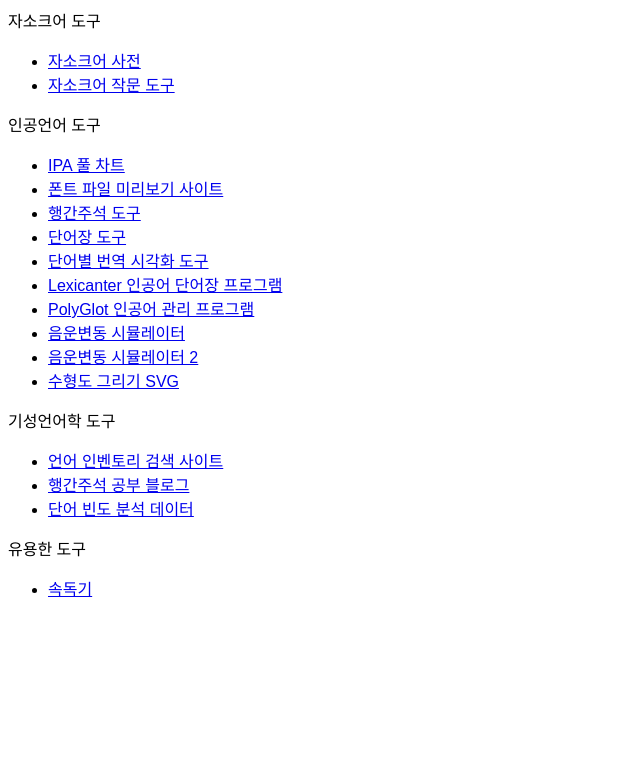
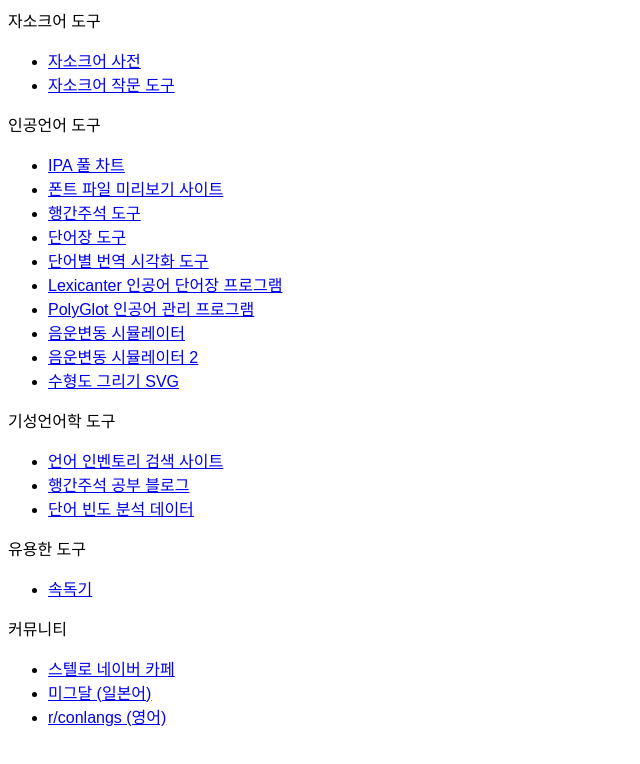
Before and after one commit to zasoque/zasoque.github.io, a SvelteKit app: page / in a window 1280 px wide. Shown: the top 764 px of the page, without its empty margins (0-640 px from the left). Built offline with nearby package versions, Linux system fonts and the light colour scheme; a web font is replaced by a local one.

Commit message:
Add community links in +page.svelte

```diff
--- a/src/routes/+page.svelte
+++ b/src/routes/+page.svelte
@@ -26,3 +26,9 @@
 <ul>
 	<li><a href="https://zasoque.org/speed-reader">속독기</a></li>
 </ul>
+<div>커뮤니티</div>
+<ul>
+	<li><a href="https://cafe.naver.com/stelo">스텔로 네이버 카페</a></li>
+	<li><a href="https://migdal.jp">미그달 (일본어)</a></li>
+	<li><a href="https://reddit.com/r/conlangs">r/conlangs (영어)</a></li>
+</ul>
```
